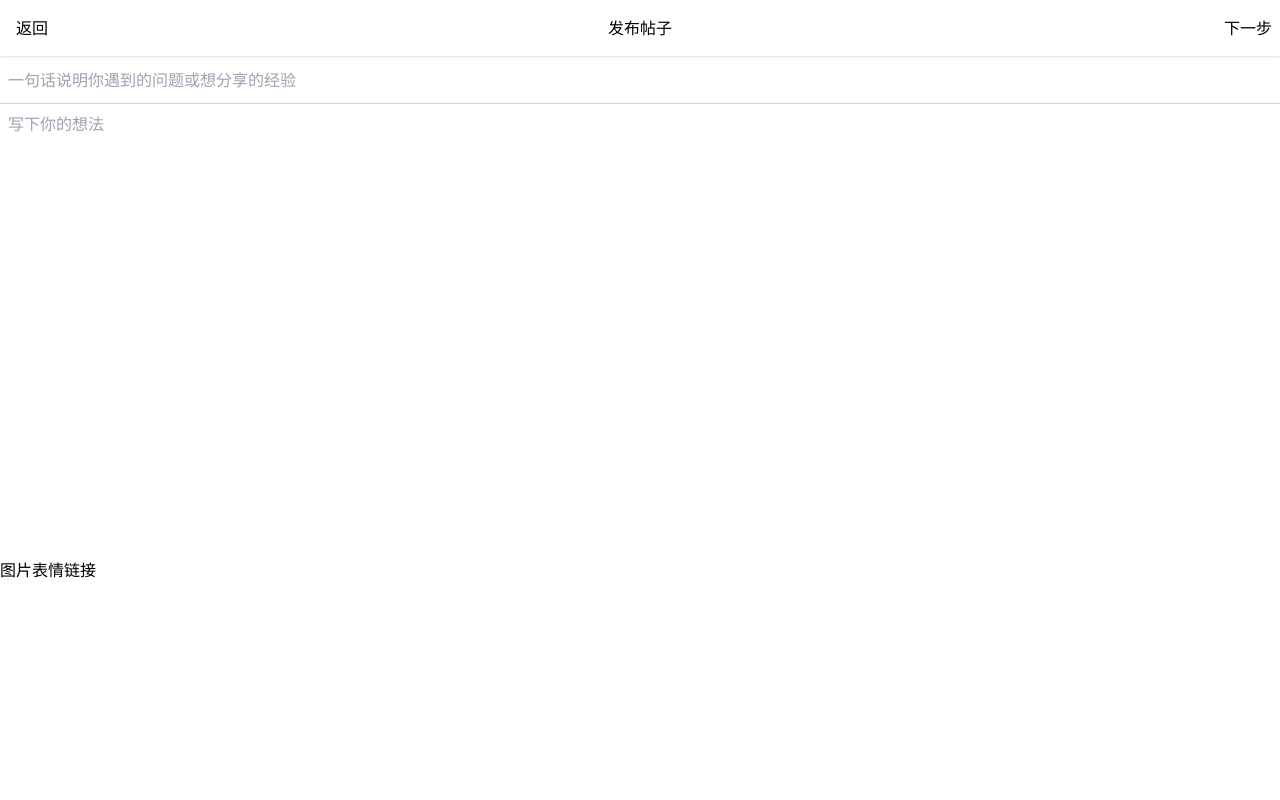
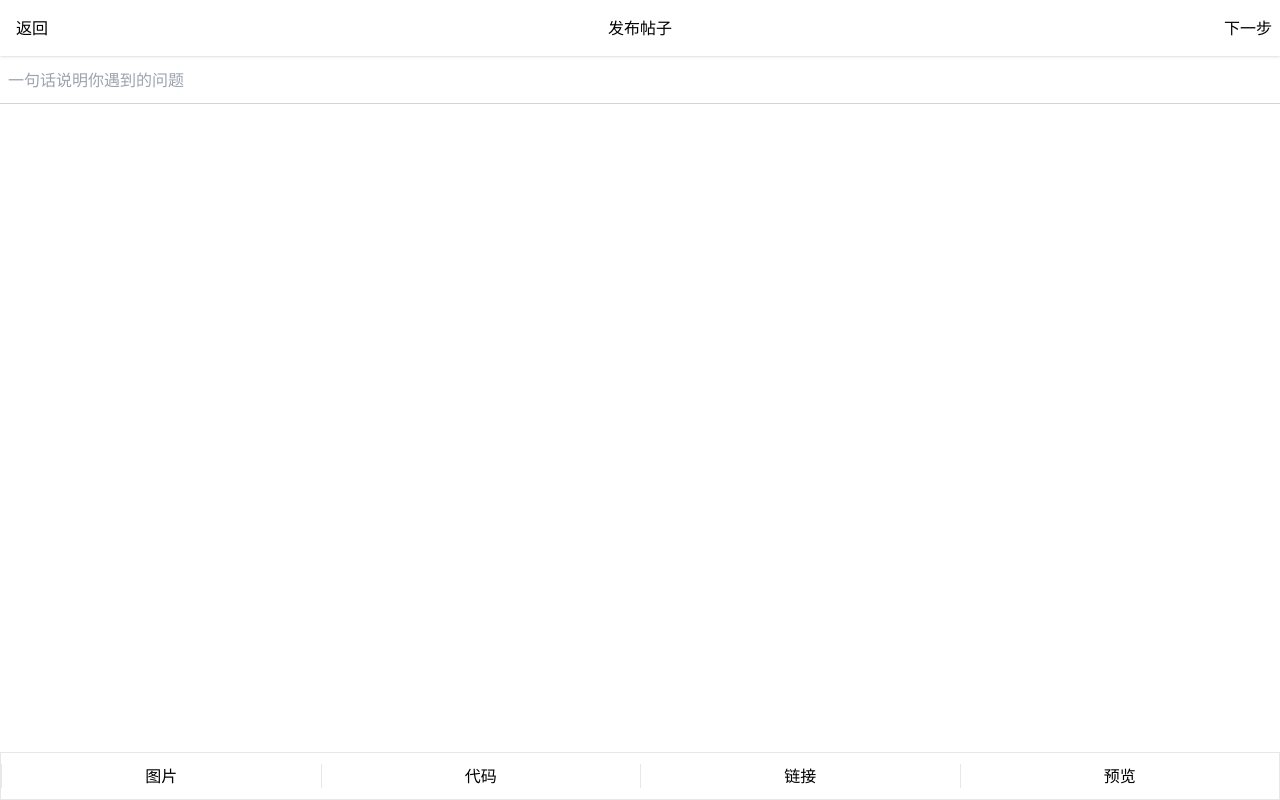
Before and after one commit to Pre117/samlask, a React (Vite) app: page /post-editor in a window 1280 px wide. Built offline with nearby package versions, Linux system fonts and the light colour scheme; no server answers.

Commit message:
实现拖拽上传

```diff
--- a/src/pages/editor/PostEditor.tsx
+++ b/src/pages/editor/PostEditor.tsx
@@ -1,39 +1,96 @@
-import { useMemo } from 'react'
+import { useEffect, useRef, useState } from 'react'
 import { useHistory } from 'react-router-dom'
 import { goToPage } from '../../utils/common'
 
 const PostEditor = () => {
+    // const [content, setContent] = useState('')
+    const [fileList, setFileList] = useState<FormData>(new FormData())
+    const editorRef = useRef<HTMLDivElement>(null)
+
     const history = useHistory()
-    const calcRows = useMemo(() => Math.floor((window.screen.height - 16 * 6.5) / 24) - 2, [])
+    // const calcRows = useMemo(() => Math.floor((window.screen.height - 16 * 6.5) / 24) - 2, [])
+
+    const onShowRef = () => {
+        console.log('show Ref: ', editorRef.current?.innerHTML)
+    }
+
+    const onShowForm = () => {
+        console.log('show form: ', fileList)
+    }
+
+    const onNextStep = () => {
+        const file = document.querySelector<HTMLInputElement>('#file-upload')
+        console.log(file?.files)
+    }
+
+    const dropFileToUpload = (e: any) => {
+        e.preventDefault()
+        const file = e.dataTransfer?.files[0]
+        console.log(file)
+        if (!file) {
+            return
+        }
+
+        const form = new FormData()
+        form.append('chopsticks', file)
+
+        setFileList({
+            ...fileList,
+            ...form
+        })
+    }
+
+    useEffect(() => {
+        window.addEventListener('drop', dropFileToUpload)
+
+        return () => {
+            window.removeEventListener('drop', dropFileToUpload)
+        }
+    }, [])
 
     return (
-        <div id="editor">
-            <div className="w-full h-14 flex justify-between items-center text-center shadow">
+        <div id="editor" className="h-screen flex flex-col">
+            <div className="w-full h-14 flex justify-between items-center text-center shadow flex-shrink-0">
                 <div className="w-16" onClick={() => goToPage('/', history)}>
                     返回
                 </div>
                 <div>发布帖子</div>
-                <div className="w-16">下一步</div>
+                <div className="w-16" onClick={onNextStep}>
+                    下一步
+                </div>
             </div>
-            <div>
-                <div className="h-12 border-b border-gray-300 flex items-center">
+            <div className="flex-grow flex flex-col overflow-scroll">
+                <div className="h-12 border-b border-gray-300 flex items-center flex-shrink-0">
                     <input
                         type="text"
-                        placeholder="一句话说明你遇到的问题或想分享的经验"
+                        placeholder="一句话说明你遇到的问题"
                         className="w-full p-2 outline-none"
                     />
                 </div>
-                <div>
-                    <textarea
+                <div className="flex-grow overflow-scroll">
+                    {/* <textarea
                         placeholder="写下你的想法"
                         rows={calcRows}
+                        value={content}
+                        onChange={(e) => setContent(e.target.value)}
                         className="w-full p-2 outline-none resize-none"
-                    />
+                    /> */}
+                    <div
+                        ref={editorRef}
+                        className="w-full h-full p-2 outline-none"
+                        contentEditable
+                    ></div>
                 </div>
-                <div className="flex">
-                    <div>图片</div>
-                    <div>表情</div>
-                    <div>链接</div>
+                <div className="w-full h-12 flex-shrink-0 border divide-x grid grid-cols-4 text-center items-center">
+                    <input type="file" id="file-upload" multiple className="hidden" />
+                    <label className="" htmlFor="file-upload">
+                        图片
+                    </label>
+                    <div className="">代码</div>
+                    <div className="" onClick={onShowRef}>
+                        链接
+                    </div>
+                    <div className="" onClick={onShowForm}>预览</div>
                 </div>
             </div>
         </div>
--- /dev/null
+++ b/src/pages/test/Test.tsx
@@ -0,0 +1,15 @@
+import Header from '../../component/Header'
+
+const Test = () => {
+    return (
+        <div>
+            <Header />
+            test页面
+            <div className='w-11/12 mx-auto'>
+                <video controls src="http://localhost:9000\uploads\resource-1646395477230-MV.mp4" />
+            </div>
+        </div>
+    )
+}
+
+export default Test
--- a/src/routeConfig.ts
+++ b/src/routeConfig.ts
@@ -4,6 +4,7 @@ import PostEditor from './pages/editor/PostEditor'
 import Home from './pages/home/Home'
 import Message from './pages/message/Message'
 import Profile from './pages/profile/Profile'
+import Test from './pages/test/Test'
 
 const routeConfig: IRouteConfig[] = [
     {
@@ -31,6 +32,11 @@ const routeConfig: IRouteConfig[] = [
         component: Profile,
         exact: true,
     },
+    {
+        path: '/test',
+        component: Test,
+        exact: true
+    }
 ]
 
 export default routeConfig
```
